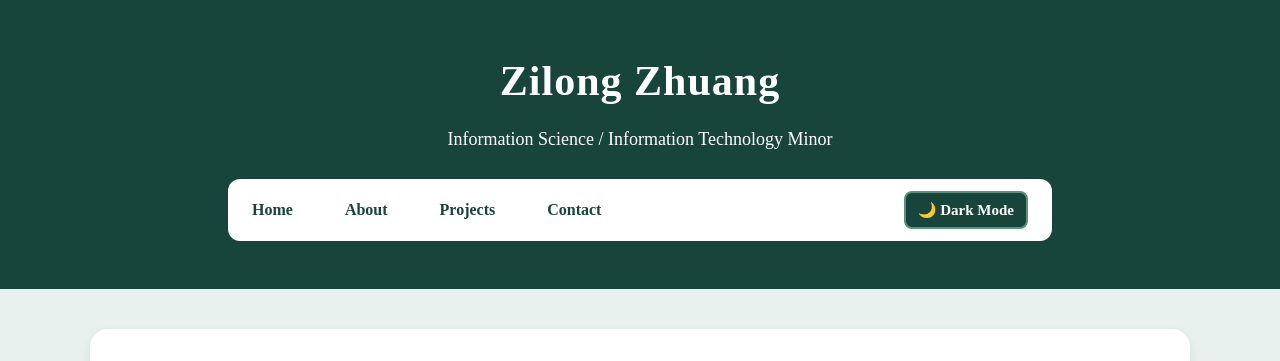
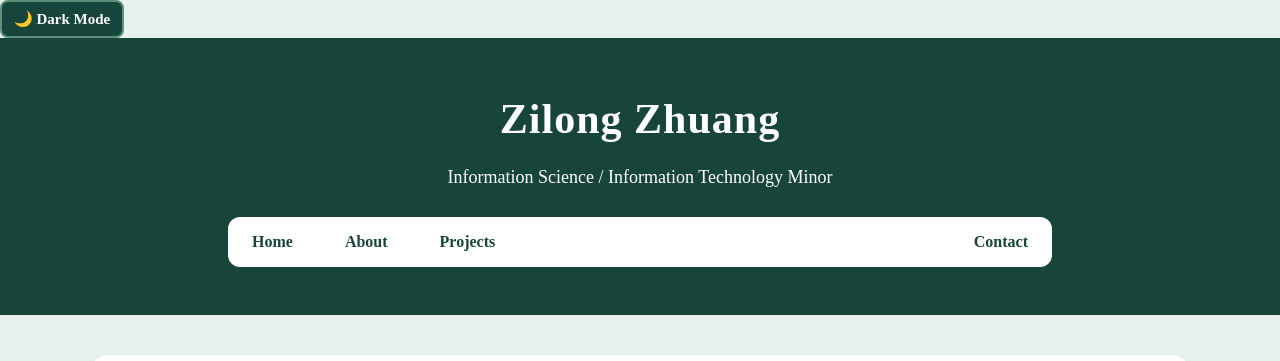
Before and after one commit to ZilongZ1/Lab-Responsive-Portfolio-Layout, a plain HTML site: page index.html in a window 1280 px wide. Shown: the top 361 px of the page. Drawn offline with nearby package versions, Linux system fonts and the light colour scheme.

Commit message:
Add theme toggle button for dark mode
Added a theme toggle button for dark mode functionality.

```diff
--- a/index.html
+++ b/index.html
@@ -8,7 +8,11 @@
     <title>Zilong.Z | Portfolio </title>
 
     <link rel="stylesheet" href="style.css">
-
+    <div class="theme-control">
+    <button id="theme-toggle" type="button" aria-pressed="false">
+         Dark Mode
+    </button>
+</div>
 </head>
 
 <body>
@@ -26,11 +30,6 @@
             <li><a href="#projects">Projects</a></li>
             <li><a href="#contact">Contact</a></li>
 
-            <li>
-    <button id="theme-toggle" type="button" aria-pressed="false">
-        🌙 Dark Mode
-    </button>
-</li>
         </ul>
     </nav>
 
```
